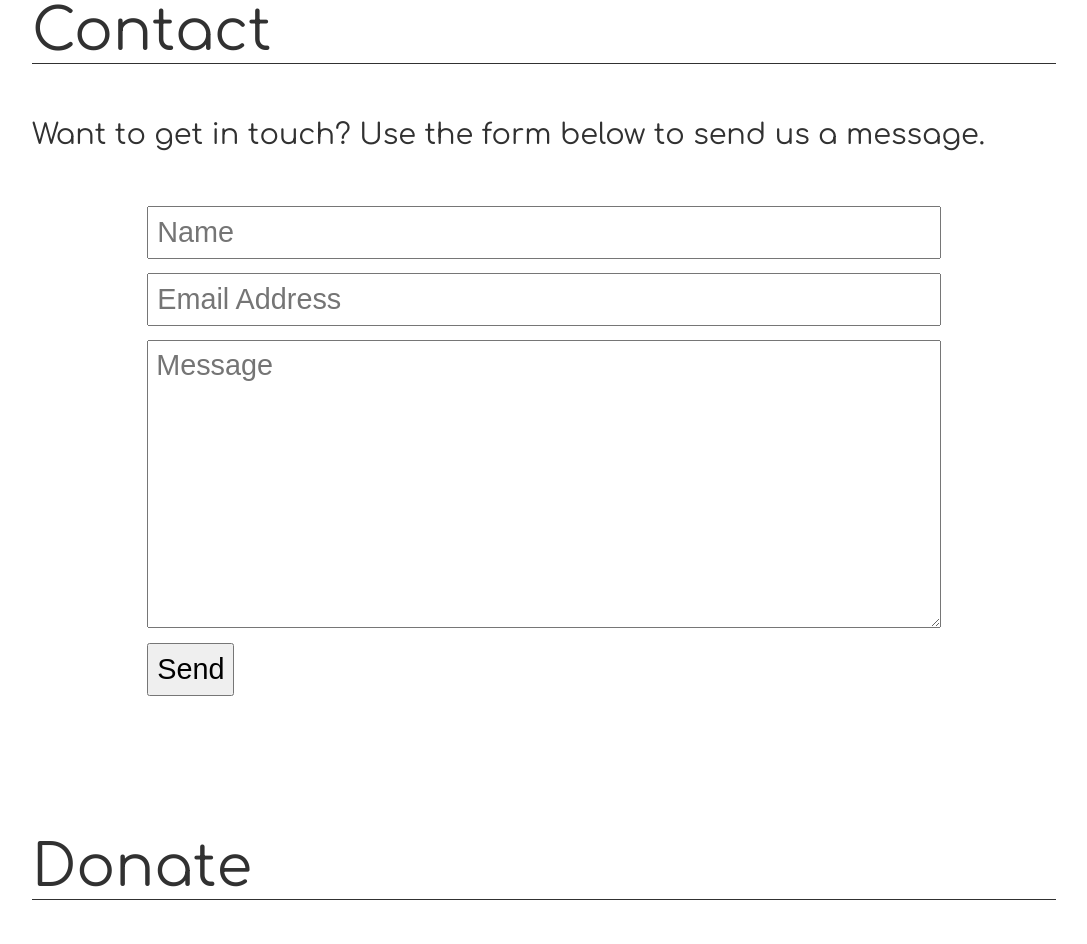
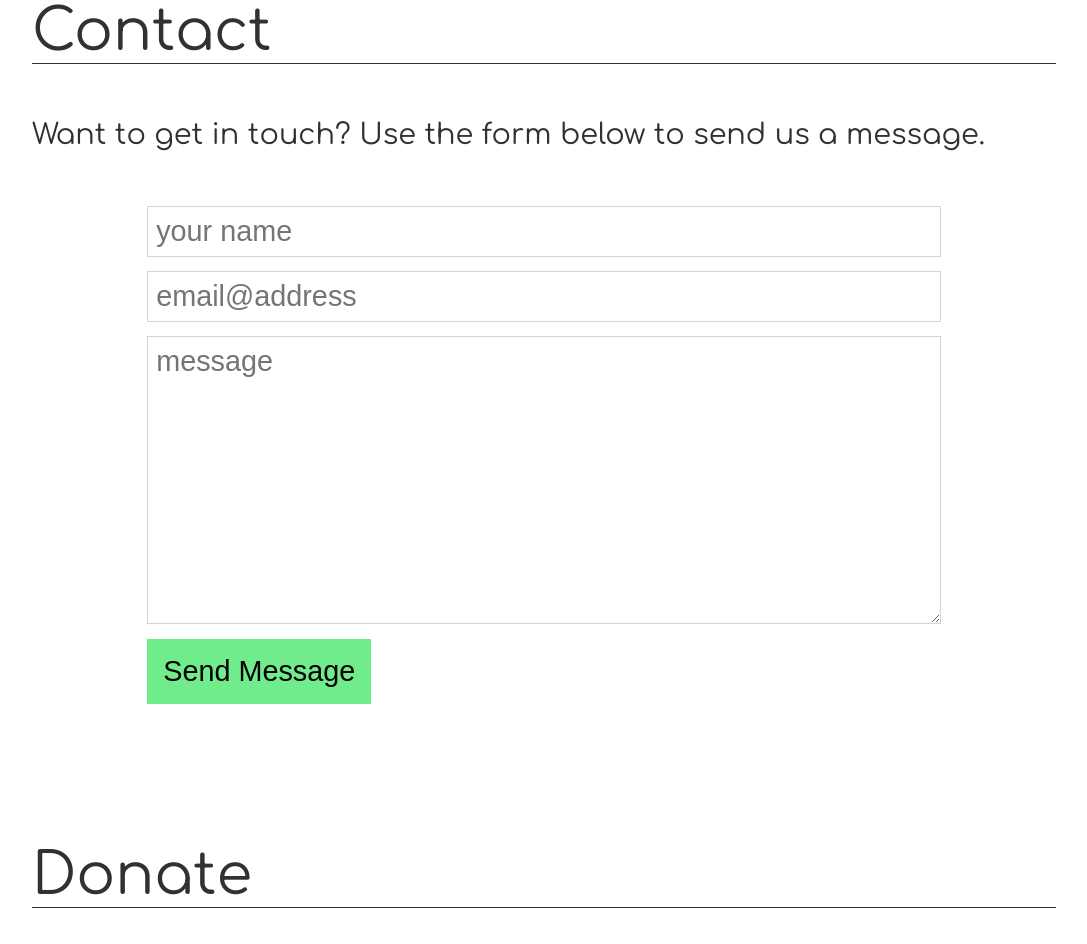
Before and after one commit to tylerschloesser/hrs-website, a Sinatra app: page / in a window 1280 px wide. Shown: the part 1613-2557 px from the top of the page, without its empty margins (96-1183 px from the left). Run offline with Sinatra, Linux system fonts and the light colour scheme; some libraries are stand-ins or nearby versions.

Commit message:
improve send message button

```diff
--- a/public/scripts.js
+++ b/public/scripts.js
@@ -1,3 +1,5 @@
+
+
 $(document).ready(function() {
     var $contact_form = $('#contact-form');
     var $submit_button = $contact_form.find('button[type="submit"]');
--- a/public/style.css
+++ b/public/style.css
@@ -92,6 +92,7 @@ html, body {
   padding: .5rem;
   font-size: 1.8rem;
   font-family: Arial;
+  border: 1px solid lightgrey;
 }
 
 #contact form textarea {
@@ -99,7 +100,10 @@ html, body {
 }
 
 #contact form button {
-  padding: .5rem;
+  padding: 1rem;
+  background-color: #70ec8c;
+  border: none;
+
   font-size: 1.8rem;
   font-family: Arial;
 }
--- a/views/contact.erb
+++ b/views/contact.erb
@@ -5,16 +5,16 @@
     Want to get in touch? Use the form below to send us a message.
     <form id=contact-form>
       <div>
-        <input name='name' placeholder='Name'/>
+        <input name='name' placeholder='your name'/>
       </div>
       <div>
-        <input name='email' placeholder='Email Address'/>
+        <input name='email' placeholder='email@address'/>
       </div>
       <div>
-        <textarea name='message' placeholder='Message'></textarea>
+        <textarea name='message' placeholder='message'></textarea>
       </div>
       <div>
-        <button type='submit'>Send</button>
+        <button type='submit'>Send Message</button>
       </div>
     </form>
   </div>
```
